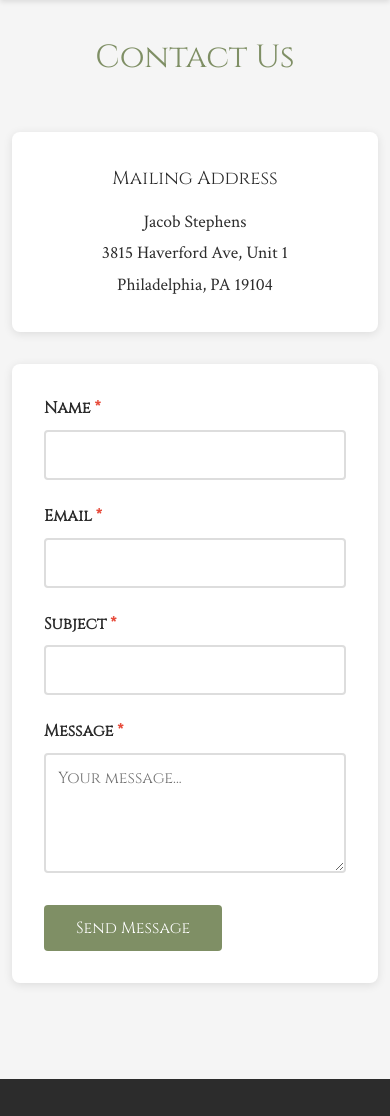
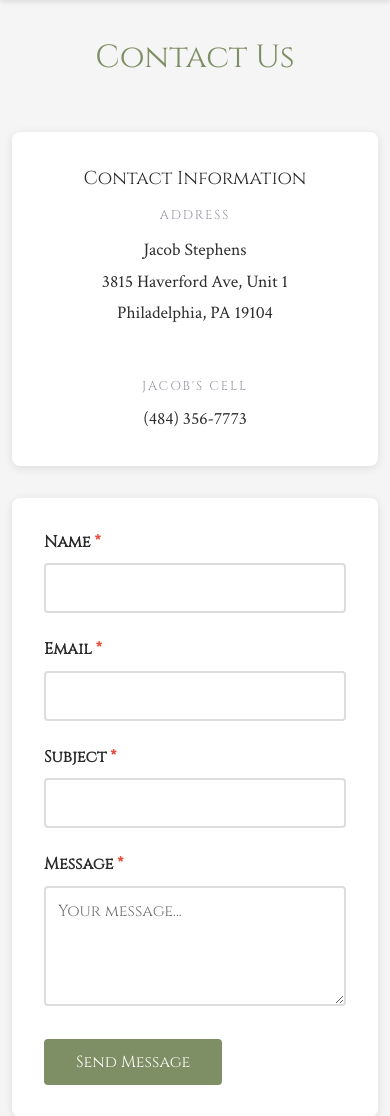
Before and after one commit to JacobStephens2/wedding.stephens.page, a PHP site: page /contact in a window 390 px wide. Shown: the part 70-1186 px from the top of the page. Run offline with PHP 8.4, Linux system fonts and the light colour scheme; some web fonts are replaced.

Commit message:
Add phone number to contact page

```diff
--- a/public/contact.php
+++ b/public/contact.php
@@ -46,12 +46,21 @@ if ($_SERVER['REQUEST_METHOD'] === 'POST') {
     <h1 class="page-title">Contact Us</h1>
 
     <div class="form-container mailing-address-section">
-        <h3>Mailing Address</h3>
-        <p class="mailing-address">
-            Jacob Stephens<br>
-            3815 Haverford Ave, Unit 1<br>
-            Philadelphia, PA 19104
-        </p>
+        <h3>Contact Information</h3>
+        <div class="contact-details">
+            <div class="contact-detail">
+                <span class="contact-label">Address</span>
+                <p class="mailing-address">
+                    Jacob Stephens<br>
+                    3815 Haverford Ave, Unit 1<br>
+                    Philadelphia, PA 19104
+                </p>
+            </div>
+            <div class="contact-detail">
+                <span class="contact-label">Jacob's Cell</span>
+                <p class="contact-phone">(484) 356-7773</p>
+            </div>
+        </div>
     </div>
 
     <?php if ($success): ?>
--- a/public/css/style.css
+++ b/public/css/style.css
@@ -754,10 +754,48 @@ header {
     color: var(--color-dark);
 }
 
+.contact-details {
+    display: flex;
+    justify-content: center;
+    gap: 3rem;
+    flex-wrap: wrap;
+}
+
+.contact-detail {
+    text-align: center;
+}
+
+.contact-label {
+    display: block;
+    font-family: 'Cinzel', serif;
+    font-size: 0.8rem;
+    text-transform: uppercase;
+    letter-spacing: 0.15em;
+    color: var(--color-lavender);
+    margin-bottom: 0.5rem;
+}
+
 .mailing-address {
     font-family: 'Crimson Text', serif;
     font-size: 1.1rem;
     line-height: 1.8;
+    margin: 0;
+}
+
+.contact-phone {
+    font-family: 'Crimson Text', serif;
+    font-size: 1.1rem;
+    margin: 0;
+}
+
+.contact-phone a {
+    color: var(--color-dark);
+    text-decoration: none;
+    transition: color 0.2s ease;
+}
+
+.contact-phone a:hover {
+    color: var(--color-gold);
 }
 
 .form-group {
```
Also changed, not shown: private/specification.md (+2 -0 lines).
